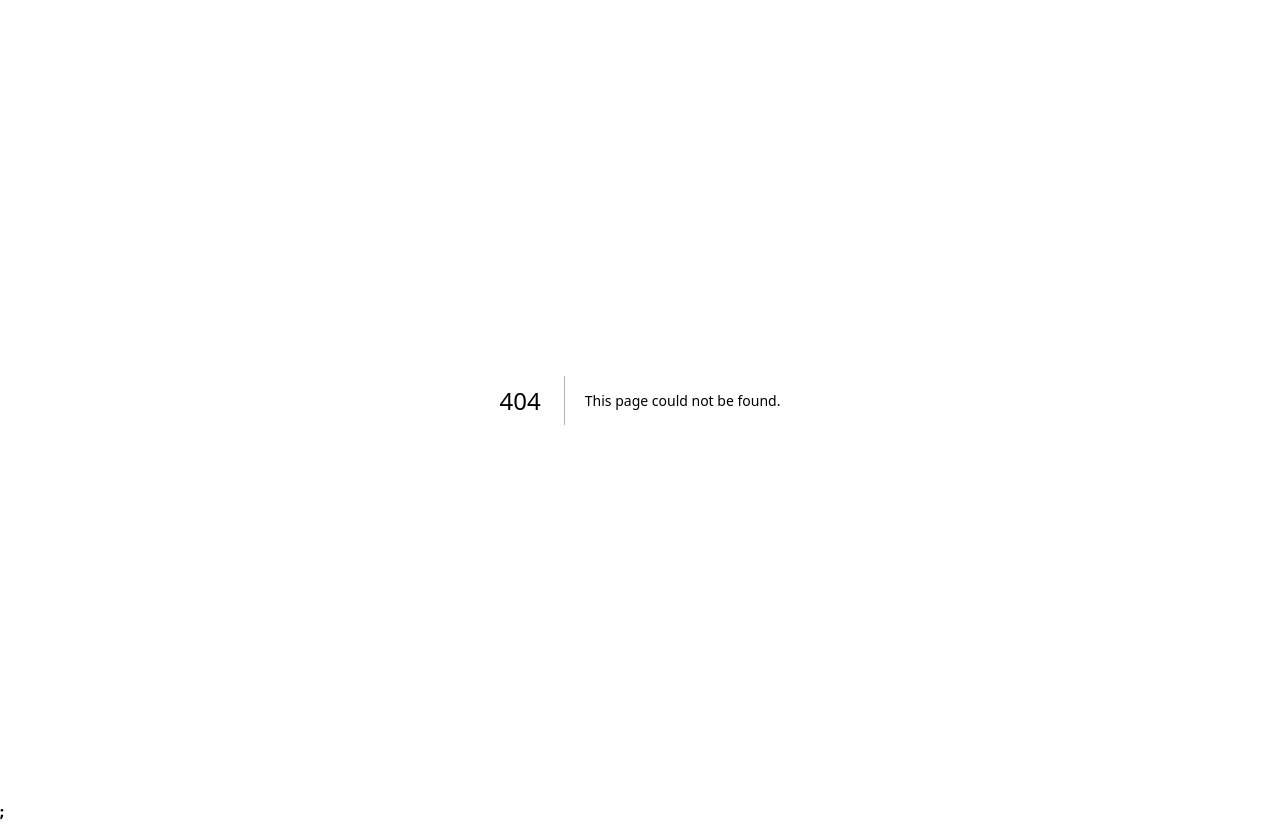
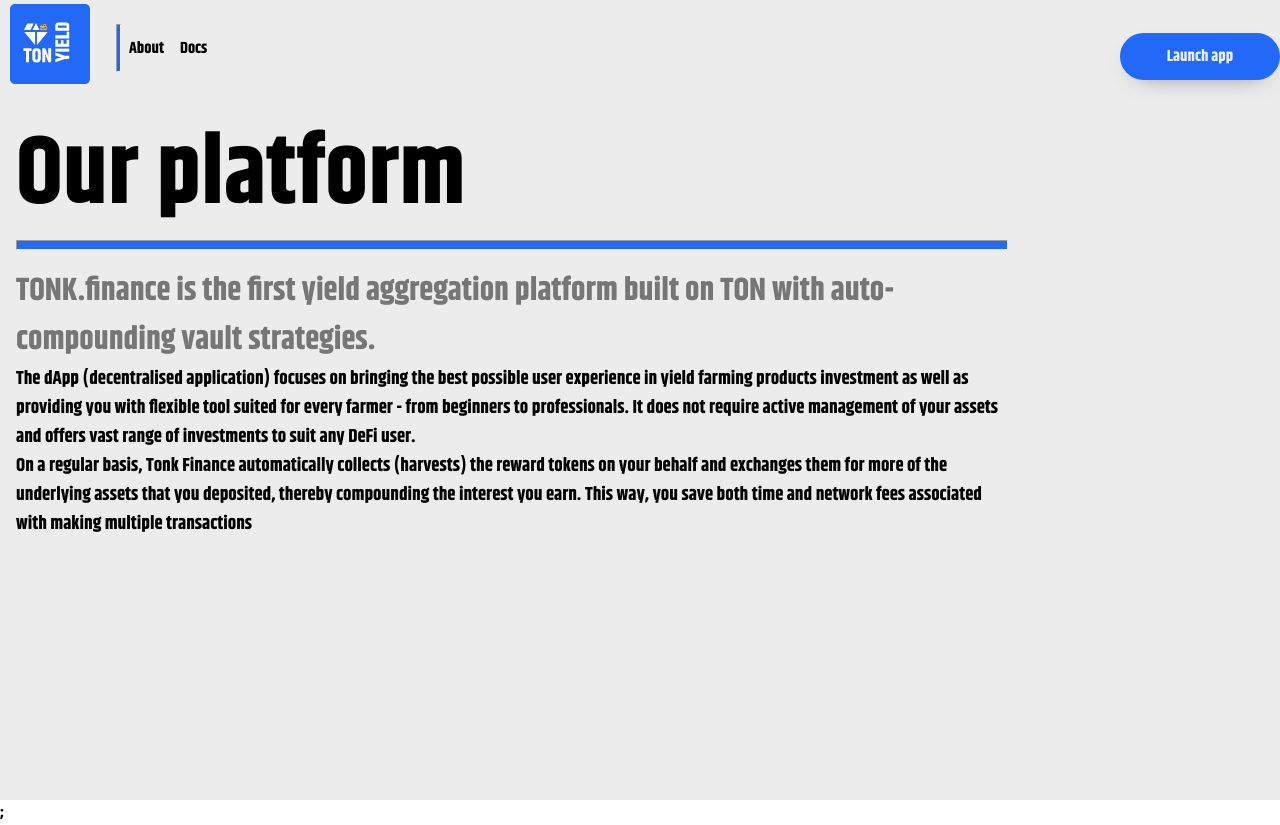
Before and after one commit to Tonk-Finance/tonk-finance-landing-page, a Next.js app: page /about in a window 1280 px wide. Before the commit this address had no page. Built offline with nearby package versions, Linux system fonts and the light colour scheme.

Commit message:
added about section and prevent going dark mode

```diff
--- /dev/null
+++ b/src/pages/about.js
@@ -0,0 +1,68 @@
+import HeroTitle from "./components/AboutHero/HeroTitle";
+import styles from "./LandingPage.module.css";
+import CustomNavbar from "./components/Navbar/CustomNavbar";
+import { useState } from "react";
+import Head from "next/head";
+
+const about = () => {
+  const [open, setOpen] = useState(false);
+  const handleOpen = () => {
+    setOpen(true);
+  };
+  const handleClose = () => {
+    setOpen(false);
+  };
+  return (
+    <>
+      <Head>
+        <title>About TONK.finance</title>
+        <meta
+          name="description"
+          content="First yield aggregation platform built on TON"
+        />
+        <meta name="viewport" content="width=device-width, initial-scale=1" />
+        <link
+          rel="icon"
+          type="image/png"
+          sizes="32x32"
+          href="/favicon-32x32.png"
+        />
+        <link
+          rel="icon"
+          type="image/png"
+          sizes="16x16"
+          href="/favicon-16x16.png"
+        />
+        <link
+          rel="apple-touch-icon"
+          sizes="180x180"
+          href="/apple-touch-icon.png"
+        />
+        <link rel="manifest" href="/site.webmanifest" />
+        <link rel="mask-icon" href="/safari-pinned-tab.svg" color="#5bbad5" />
+        <meta name="theme-color" content="#ffffff" />
+      </Head>
+      <div className={styles.mainContainer}>
+        <CustomNavbar
+          open={open}
+          handleOpen={handleOpen}
+          handleClose={handleClose}
+        />
+        {!open && (
+          <div style={{ display: "flex", flexDirection: "column" }}>
+            <HeroTitle />
+          </div>
+        )}
+      </div>
+      {/* {!open && (
+        <div className={styles.mainContainer}>
+          <div style={{ display: "flex", flexDirection: "column" }}>
+            <HeroTitle />
+          </div>
+        </div>
+      )} */}
+    </>
+  );
+};
+
+export default about;
--- /dev/null
+++ b/src/pages/components/AboutHero/Hero.module.css
@@ -0,0 +1,136 @@
+.fontMain {
+  font-size: 6rem;
+  margin: 0;
+  line-height: 6rem;
+}
+.fontSecondary {
+  color: rgba(0, 0, 0, 0.5) !important;
+  font-size: 2rem;
+}
+.gridElement {
+  align-items: center;
+  padding-top: 1rem;
+  flex-grow: 0;
+  display: flex;
+  flex-direction: column;
+  justify-content: center;
+  max-width: 50%;
+  flex-basis: 50%;
+}
+@media screen and (max-width: 1400px) {
+  .gridElement {
+    justify-content: center;
+    padding: 1rem;
+  }
+}
+@media screen and (max-width: 1440px) {
+  .gridElement {
+    justify-content: center;
+    padding: 1rem;
+    max-width: 80%;
+    flex-basis: 80%;
+  }
+}
+.flexColumn {
+  width: 100%;
+  min-height: 640px;
+  min-width: 800;
+  display: flex;
+  flex-direction: column;
+  justify-content: flex-start;
+}
+@media screen and (max-width: 524px) {
+  .gridElement {
+    padding: 1rem;
+  }
+  .fontMain {
+    font-size: 4rem;
+    text-align: center;
+  }
+  .fontSecondary {
+    text-align: center;
+  }
+  .gridElement {
+    align-items: center;
+    width: 100%;
+    max-width: 100%;
+    flex-basis: 100%;
+  }
+  .flexColumn {
+    align-items: center;
+    width: 100%;
+  }
+  /* h3 {
+    text-align: center;
+  } */
+}
+
+.buttonCustom {
+  font-family: var(--inter-font);
+  margin-top: 1rem;
+  font-size: 2rem;
+  width: 50%;
+  display: flex;
+  align-items: center;
+  justify-content: center;
+  appearance: none;
+  box-sizing: border-box;
+  user-select: none;
+  text-align: center;
+  white-space: nowrap;
+  position: relative;
+  overflow: hidden;
+  border: none;
+  cursor: pointer;
+  pointer-events: auto;
+  padding: 0;
+  background-color: #2269f8;
+  color: rgba(255, 255, 255, 0.9);
+  border-radius: 25px;
+  -webkit-box-shadow: 0 8px 24px -16px rgba(66, 68, 90, 1);
+  -moz-box-shadow: 0 8px 24px -16px rgba(66, 68, 90, 1);
+  box-shadow: 0 8px 24px -16px rgba(66, 68, 90, 1);
+}
+.divider {
+  height: 10px;
+  width: 100%;
+  background-color: #2269f8;
+  margin-top: 1rem;
+  margin-bottom: 1rem;
+}
+.image {
+  padding: 0;
+  align-items: center;
+  padding-top: 1rem;
+  flex-grow: 0;
+  display: inherit;
+  max-width: 50%;
+  flex-basis: 50%;
+  background-image: url("tonyield-app-mockup.webp");
+  background-size: contain;
+  background-repeat: no-repeat;
+}
+@media screen and (max-width: 1400px) {
+  .image {
+    display: none;
+    background-image: none;
+  }
+}
+.img {
+  aspect-ratio: attr(width) / attr(height);
+}
+.h2 {
+  margin: 0;
+  margin-left: 1rem;
+  color: rgba(0, 0, 0, 0.5);
+}
+.h3 {
+  margin: 0;
+  margin-left: 1rem;
+  color: rgba(0, 0, 0, 0.5);
+  font-size: 2rem;
+}
+.h4 {
+  color: rgba(0, 0, 0, 0.5);
+  font-weight: 400;
+}
--- /dev/null
+++ b/src/pages/components/AboutHero/HeroImageWrapper.js
@@ -0,0 +1,6 @@
+import styles from "./Hero.module.css";
+const HeroImageWrapper = () => {
+  return <div className={styles.image}></div>;
+};
+
+export default HeroImageWrapper;
--- /dev/null
+++ b/src/pages/components/AboutHero/HeroTitle.js
@@ -0,0 +1,36 @@
+import styles from "./Hero.module.css";
+const HeroTitle = () => {
+  return (
+    <div className={styles.gridElement}>
+      <div className={styles.flexColumn}>
+        <h1 className={styles.fontMain}>Our platform</h1>
+        <hr className={styles.divider} />
+        <div>
+          <h1 className={styles.fontSecondary}>
+            TONK.finance is the first yield aggregation platform built on TON
+            with auto-compounding vault strategies.
+          </h1>
+        </div>
+
+        <h3>
+          {" "}
+          The dApp (decentralised application) focuses on bringing the best
+          possible user experience in yield farming products investment as well
+          as providing you with flexible tool suited for every farmer - from
+          beginners to professionals. It does not require active management of
+          your assets and offers vast range of investments to suit any DeFi
+          user.
+        </h3>
+        <h3>
+          On a regular basis, Tonk Finance automatically collects (harvests) the
+          reward tokens on your behalf and exchanges them for more of the
+          underlying assets that you deposited, thereby compounding the interest
+          you earn. This way, you save both time and network fees associated
+          with making multiple transactions
+        </h3>
+      </div>
+    </div>
+  );
+};
+
+export default HeroTitle;
--- a/src/pages/components/CallToAction/CallToAction.js
+++ b/src/pages/components/CallToAction/CallToAction.js
@@ -5,9 +5,9 @@ const CallToAction = () => {
       <div className={styles.textWrapper}>
         <h2 className={styles.h2}>Hop in and start earning today</h2>{" "}
         <p className={styles.p}>
-          Earning in crypto can be very simple. If you are beginner, TONyield is
-          your go-to. Explore variety of LP pools and the one that suits you the
-          most.
+          Earning in crypto can be very simple. If you are beginner,
+          TONK.finance is your go-to. Explore variety of LP pools and find the
+          one that suits you the most.
         </p>
         <button className={styles.buttonCustom}>GO TO APP</button>
       </div>
--- a/src/pages/components/Hero/HeroTitle.js
+++ b/src/pages/components/Hero/HeroTitle.js
@@ -4,8 +4,8 @@ const HeroTitle = () => {
     <div className={styles.gridElement}>
       <div className={styles.flexColumn}>
         <h1 className={styles.fontMain}>
-          Tons of <span style={{ color: "#CCA300" }}>yield</span>. <br />
-          On <span style={{ color: "#2269F8" }}>TON</span>.
+          <span style={{ color: "#2269F8" }}>TONK</span>.
+          <span style={{ color: "#CCA300" }}>FINANCE</span>
         </h1>
         <hr className={styles.divider} />
         <h1 className={styles.fontSecondary}>
--- a/src/pages/components/Navbar/CustomNavbar.js
+++ b/src/pages/components/Navbar/CustomNavbar.js
@@ -6,6 +6,7 @@ const CustomNavbar = ({ open, handleOpen, handleClose }) => {
   return (
     <div className={styles.main}>
       <div className={styles.row}>
+        <a href="/">
           <svg
             width="100"
             height="5rem"
@@ -56,9 +57,10 @@ const CustomNavbar = ({ open, handleOpen, handleClose }) => {
               fill="#F8B122"
             />
           </svg>
+        </a>
         <hr className={styles.divider} />
         <div className={styles.wrapper}>
-          <a className={styles.navlink} href="/">
+          <a className={styles.navlink} href="/about">
             About
           </a>
           <a className={styles.navlink} href="/docs">
@@ -77,6 +79,7 @@ const CustomNavbar = ({ open, handleOpen, handleClose }) => {
         {open && (
           <div className={styles.fullScreenWrapper}>
             <div className={styles.navMobile}>
+              <a href="/">
                 <svg
                   width="100"
                   height="5rem"
@@ -130,6 +133,7 @@ const CustomNavbar = ({ open, handleOpen, handleClose }) => {
                     fill="#F8B122"
                   />
                 </svg>
+              </a>
               <div className={styles.row} style={{ paddingRight: "1rem" }}>
                 <button
                   className={styles.mobileMenuButton}
@@ -141,7 +145,7 @@ const CustomNavbar = ({ open, handleOpen, handleClose }) => {
             </div>
             <div className={styles.navLinksMobileWrapper}>
               {" "}
-              <a className={styles.navlink} href="/">
+              <a className={styles.navlink} href="/about">
                 About
               </a>
               <a className={styles.navlink} href="/docs">
--- a/src/pages/index.js
+++ b/src/pages/index.js
@@ -40,7 +40,7 @@ const IndexPage = memo(() => {
   return (
     <>
       <Head>
-        <title>TONyield</title>
+        <title>TONK.finance</title>
         <meta name="description" content="Tons of yield. On TON." />
         <meta name="viewport" content="width=device-width, initial-scale=1" />
         <link
--- a/src/styles/globals.css
+++ b/src/styles/globals.css
@@ -6,6 +6,7 @@
   font-display: swap;
 } */
 :root {
+  --color-scheme: only light;
   --max-width: 1100px;
   --border-radius: 12px;
   --font-mono: ui-monospace, Menlo, Monaco, "Cascadia Mono", "Segoe UI Mono",
@@ -14,6 +15,7 @@
   --foreground-rgb: 0, 0, 0;
   --background-start-rgb: 214, 219, 220;
   --background-end-rgb: 255, 255, 255;
+
   --primary-glow: conic-gradient(
     from 180deg at 50% 50%,
     #16abff33 0deg,
@@ -42,8 +44,9 @@
   --card-rgb: 180, 185, 188;
   --card-border-rgb: 131, 134, 135;
 }
-@media (prefers-color-scheme: dark) {
+/* @media (prefers-color-scheme: dark) {
   :root {
+    --color-scheme: only light;
     --foreground-rgb: 255, 255, 255;
     --background-start-rgb: 0, 0, 0;
     --background-end-rgb: 0, 0, 0;
@@ -70,7 +73,7 @@
     --card-rgb: 100, 100, 100;
     --card-border-rgb: 200, 200, 200;
   }
-}
+} */
 * {
   box-sizing: border-box;
   padding: 0;
@@ -100,8 +103,8 @@ a {
   color: inherit;
   text-decoration: none;
 }
-@media (prefers-color-scheme: dark) {
+/* @media (prefers-color-scheme: light) {
   html {
-    color-scheme: dark;
+    color-scheme: light;
   }
-}
+} */
```
Also changed, not shown: src/pages/components/AboutHero/Divider.js (added, +16 -0 lines), src/pages/components/AboutHero/tonyield-app-mockup.webp (added). Lines whose indentation alone changed are shown as unchanged.
